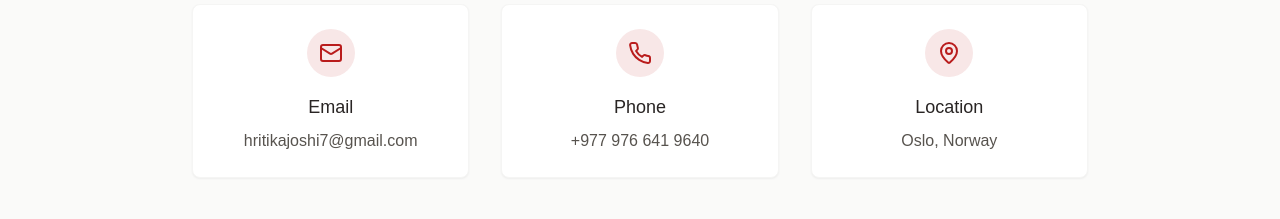
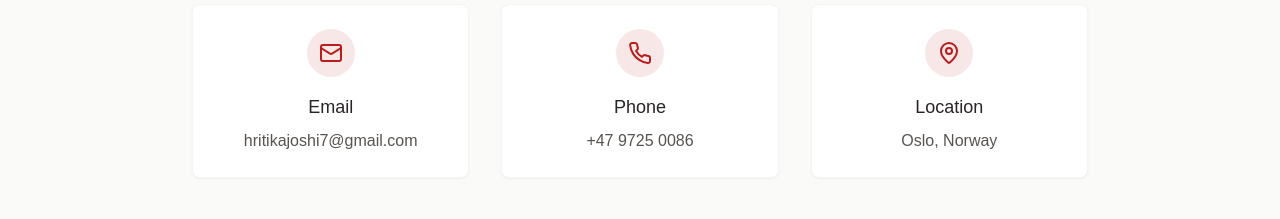
Before and after one commit to joshihritika/joshihritika.github.io, a React (Vite) app: page / in a window 1280 px wide. Shown: the part 3020-3239 px from the top of the page. Built offline with nearby package versions, Linux system fonts and the light colour scheme.

Commit message:
Update Contact.tsx

```diff
--- a/src/components/Contact.tsx
+++ b/src/components/Contact.tsx
@@ -22,7 +22,7 @@ export const Contact = () => {
                 <PhoneIcon size={24} className="text-red-700" />
               </div>
               <h3 className="text-lg font-medium text-stone-800 mb-2">Phone</h3>
-              <p className="text-stone-600 text-center"> +977 976 641 9640</p>
+              <p className="text-stone-600 text-center"> +47 9725 0086</p>
             </div>
             <div className="flex flex-col items-center p-6 bg-white rounded-lg shadow-sm border border-stone-100">
               <div className="w-12 h-12 bg-red-700/10 rounded-full flex items-center justify-center mb-4">
```
